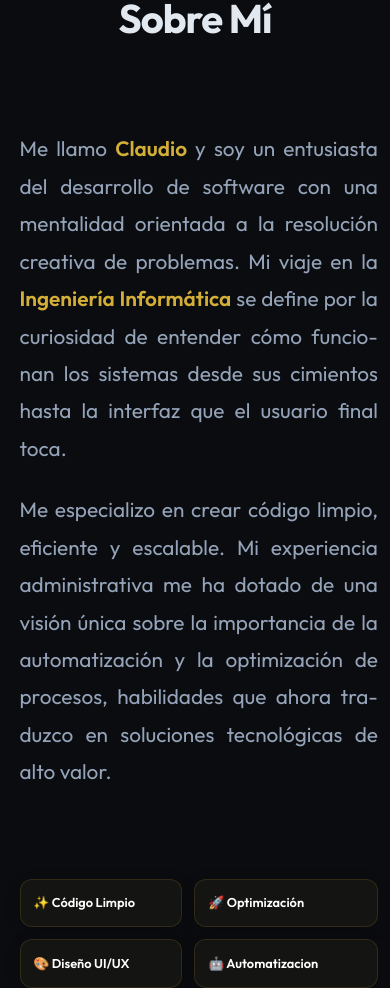
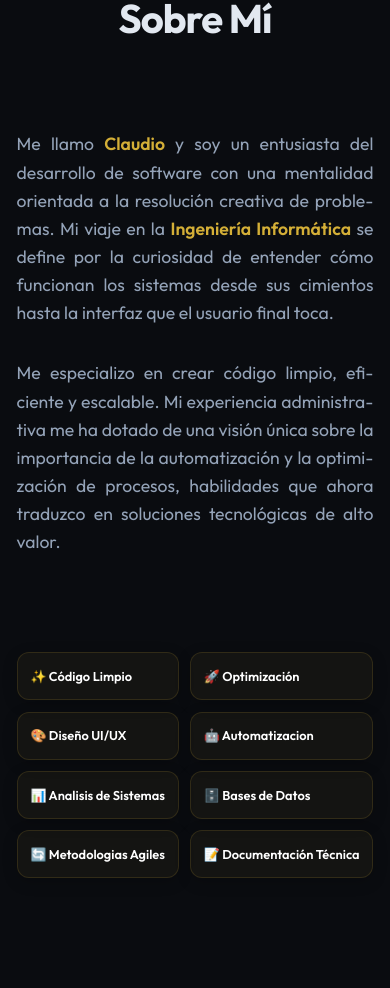
Before and after one commit to claudioqy5/Portafolio-Digital, a Vue app: page / in a window 390 px wide. Shown: the part 1359-2347 px from the top of the page. Built offline with nearby package versions, Linux system fonts and the light colour scheme.

Commit message:
version responsiva

```diff
--- a/src/App.vue
+++ b/src/App.vue
@@ -839,10 +839,45 @@ onMounted(() => {
     gap: 0.8rem;
   }
   .feature-tag {
-    animation-name: tagReveal !important; /* Disable float on mobile for stability */
+    animation-name: tagReveal !important;
     border-radius: 12px;
     font-size: 0.8rem;
     padding: 0.8rem;
+  }
+}
+
+/* Mobile-only specific fix for "Sobre Mí" alignment */
+@media (max-width: 768px) {
+  #about .container {
+    padding: 0 7%; /* Force equal horizontal spacing */
+    display: flex;
+    flex-direction: column;
+    align-items: center;
+  }
+
+  .intro-content {
+    display: flex;
+    flex-direction: column;
+    width: 100%;
+  }
+
+  .intro-text p {
+    width: 100%;
+    font-size: 1.1rem;
+    line-height: 1.6;
+    margin-bottom: 2rem;
+  }
+
+  .intro-features {
+    width: 100%;
+    grid-template-columns: repeat(2, 1fr);
+    justify-content: center;
+    gap: 0.7rem;
+  }
+
+  .feature-tag {
+    width: 100%;
+    margin: 0;
   }
 }
 
```
